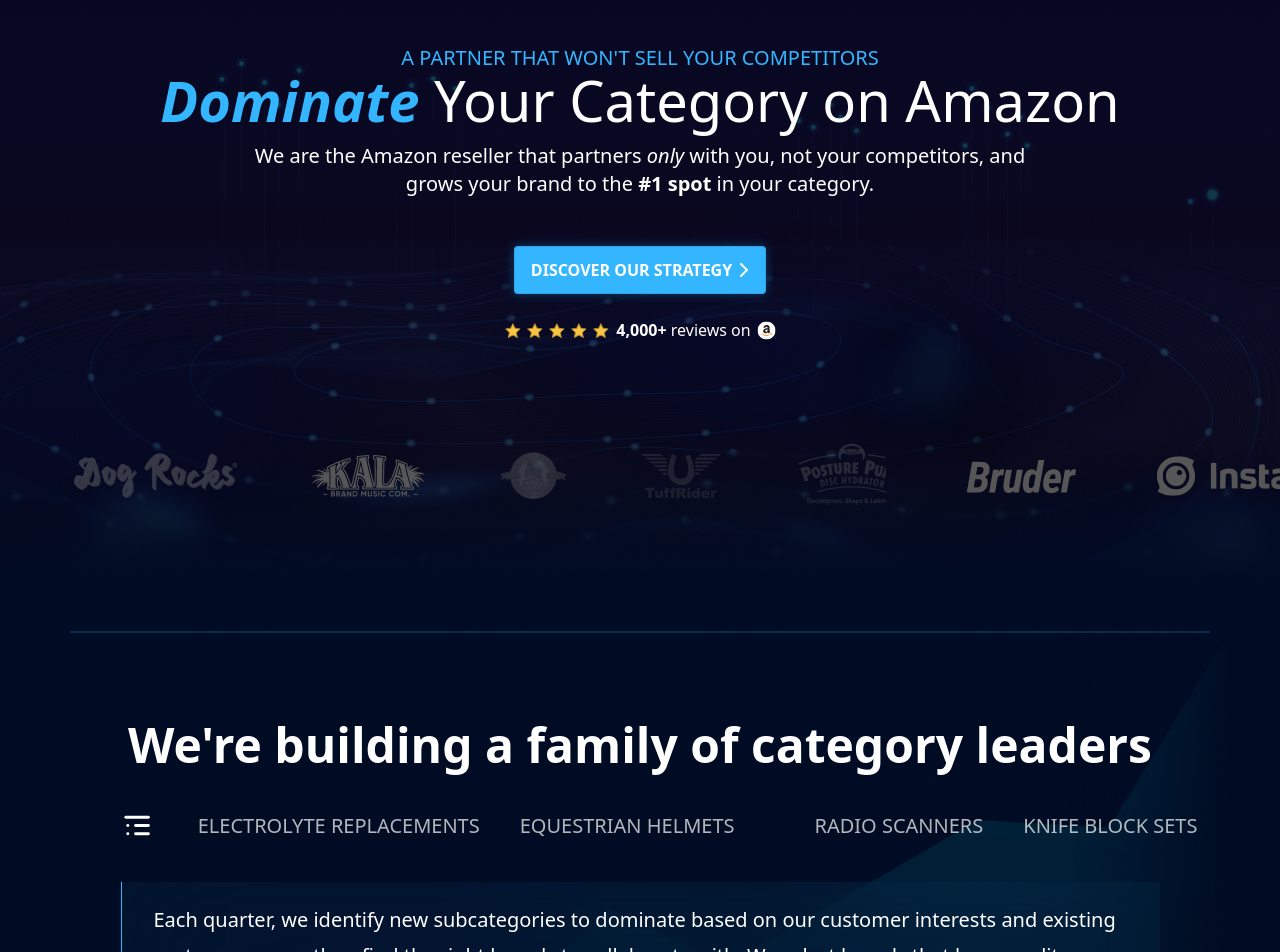
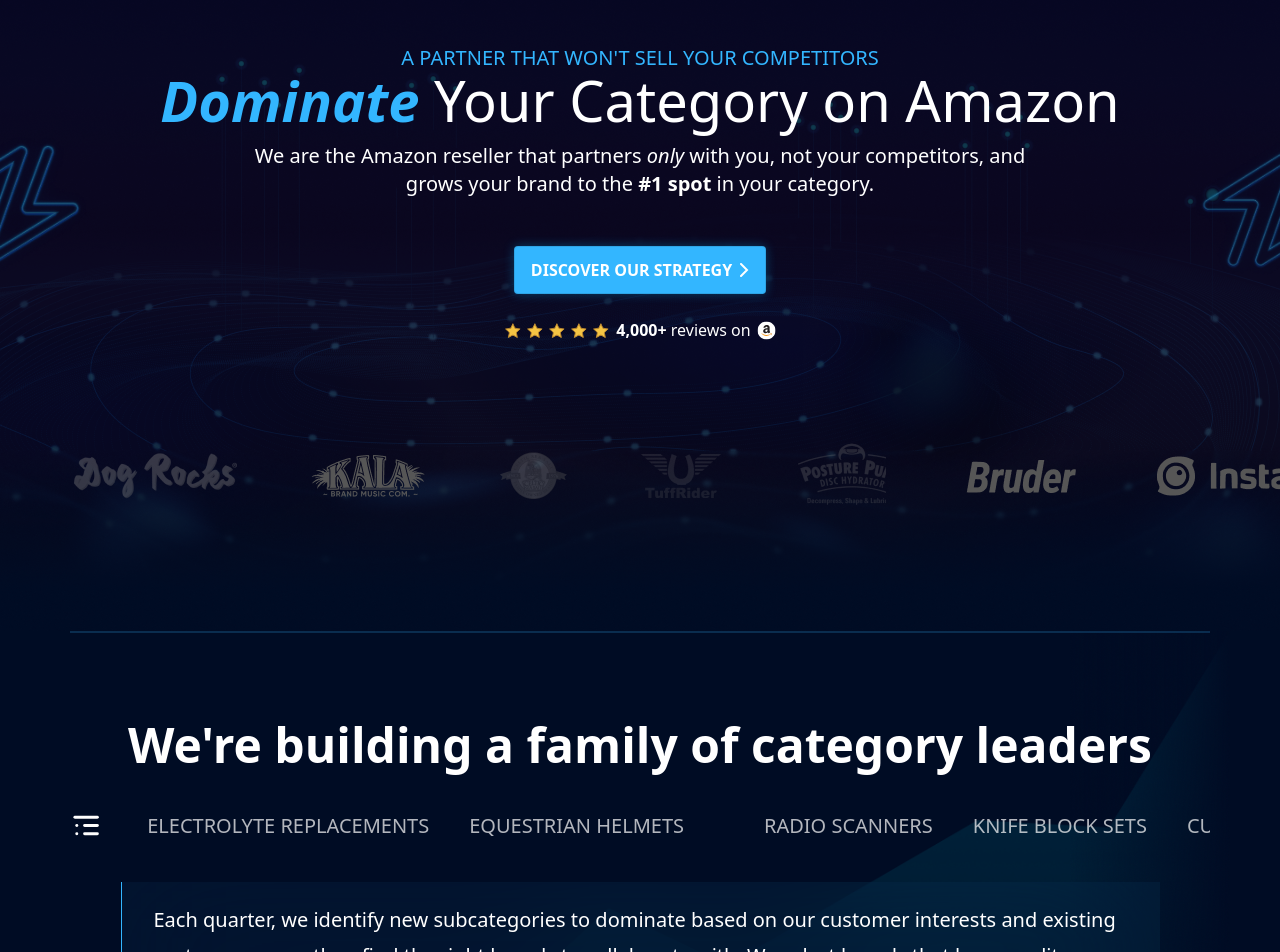
Before and after one commit to vikas-jakhar/Zoplenti, a React (Create React App) app: page / in a window 1280 px wide. Shown: the part 220-1172 px from the top of the page. Built offline with nearby package versions, Linux system fonts and the light colour scheme.

Commit message:
favicon update

```diff
--- a/public/index.html
+++ b/public/index.html
@@ -6,7 +6,6 @@
   <link rel="icon" href="%PUBLIC_URL%/favicon.ico" />
   <meta name="viewport" content="width=device-width, initial-scale=1" />
   <meta name="theme-color" content="#000000" />
-  <meta name="description" content="Web site created using create-react-app" />
   <link rel="apple-touch-icon" href="%PUBLIC_URL%/logo192.png" />
   <link rel="manifest" href="%PUBLIC_URL%/manifest.json" />
   <title>Zoplenti</title>
@@ -22,9 +21,6 @@
   <meta property="twitter:title" content="Zoplenti" />
   <meta property="twitter:description" content="Dominate Your Category on Amazon" />
   <meta property="twitter:image" content="https://i.ibb.co/ZMR3Xht/meta-img.png" />
-  <link rel="preload"
-    href="https://fonts.googleapis.com/css2?family=Poppins:ital,wght@0,100;0,200;0,300;0,400;0,500;0,600;0,700;0,800;0,900;1,100;1,200;1,300;1,400;1,500;1,600;1,700;1,800;1,900&display=swap"
-    as="style" onload="this.onload=null;this.rel='stylesheet'">
 </head>
 
 <body>
--- a/src/App.js
+++ b/src/App.js
@@ -7,7 +7,7 @@ import RoadMap from './components/home/RoadMap';
 
 function App() {
   return (
-    <div className='bg-off-black overflow-hidden'>
+    <div className='bg-off-black overflow-hidden relative'>
       <Hero />
       <Leaders />
       <RoadMap />
--- a/src/components/home/Building.jsx
+++ b/src/components/home/Building.jsx
@@ -1,10 +1,13 @@
 import Marquee from "react-fast-marquee";
 import Icon from "../common/Icons";
 import { LEADER_LIST } from "../common/Helper";
+
 const Building = () => {
     return (
-        <div id="discover-strategy" className="flex items-center pl-0 sm:pl-4 xl:pl-0 my-10 gap-2.5 sm:ml-[calc((100vw-640px)/2)] ml-4 md:ml-[calc((100vw-768px)/2)] lg:ml-[calc((100vw-1024px)/2)] xl:ml-[calc((100%-1039px)/2)]">
+        <div id="discover-strategy" className="relative w-full my-10">
+            <div className="flex items-center gap-2.5 pl-0 sm:pl-4 xl:pl-0">
                 <Icon className="min-w-8 min-h-8" iconName="bugermenuIcon" />
+                <div className="w-full overflow-x-hidden">
                     <Marquee direction="right" speed="100">
                         {LEADER_LIST.map((obj, i) => (
                             <p
@@ -16,6 +19,8 @@ const Building = () => {
                         ))}
                     </Marquee>
                 </div>
+            </div>
+        </div>
     );
 };
 
--- a/src/components/home/Hero.jsx
+++ b/src/components/home/Hero.jsx
@@ -2,14 +2,15 @@ import Header from '../common/Header'
 import Notification from './Notification'
 import CommonButton from '../common/CommonButton'
 import Icon from '../common/Icons'
-import Partners from './Partners '
+import icon from "../../assets/images/png/hero-icon.png";
+import Partner from './Partner';
 
 const Hero = () => {
     return (
-        <div className='bg-hero-layer bg-center bg-cover bg-no-repeat min-h-[851px]'>
+        <div className='bg-hero-layer bg-center bg-cover bg-no-repeat pb-10 relative lg:min-h-[851px]'>
             <Notification />
             <Header />
-            <div className="container pt-10 sm:pt-14 lg:pt-24 hero">
+            <div className="container relative z-10 pt-10 sm:pt-14 lg:pt-24 hero">
                 <p className='text-light-blue font-normal mt-1 text-center text-base sm:text-xl'>A PARTNER THAT WON'T SELL YOUR COMPETITORS</p>
                 <p className='font-normal text-4xl sm:text-5xl lg:text-custom-xl text-white text-center'><span className='font-bold italic text-light-blue'>Dominate</span> Your Category on Amazon</p>
                 <p className='max-w-[785px] w-full mx-auto text-center font-normal mt-3.5 text-white text-base sm:text-xl'>We are the Amazon reseller that partners <span className='italic'>only</span> with you, not your competitors, and grows your brand to the <span className='font-bold'>#1 spot</span> in your category.</p>
@@ -25,8 +26,9 @@ const Hero = () => {
                     <p className='text-white text-base font-normal'><span className='font-bold'>4,000+</span> reviews on</p>
                     <a href="/" className='flex w-fit'><Icon className='duration-300 ease-linear hover:shadow-4xl' iconName='amazonIcon' /></a>
                 </div>
-                <Partners />
+                <Partner />
             </div>
+            <img src={icon} alt="icon" className='w-full absolute left-0 top-1/2 -translate-y-1/2' />
         </div>
     )
 }
--- a/src/components/home/Leaders.jsx
+++ b/src/components/home/Leaders.jsx
@@ -5,7 +5,7 @@ import Building from './Building';
 
 const Leaders = () => {
     return (
-        <div className='pb-16'>
+        <div className='md:pb-16 pb-2'>
             <div className="container relative">
                 <span className='flex w-full h-0.5 bg-light-blue relative z-10 opacity-20'></span>
                 <CommonHeading className='text-center mt-20 pt-2 relative z-10' text="We're building a family of category leaders" />
```
Also changed, not shown: src/assets/images/png/hero-icon.png (added), src/components/home/Partner.jsx (renamed from src/components/home/Partners .jsx), 1 other file (tests, documents, lock files or other folders). Lines whose indentation alone changed are shown as unchanged.
